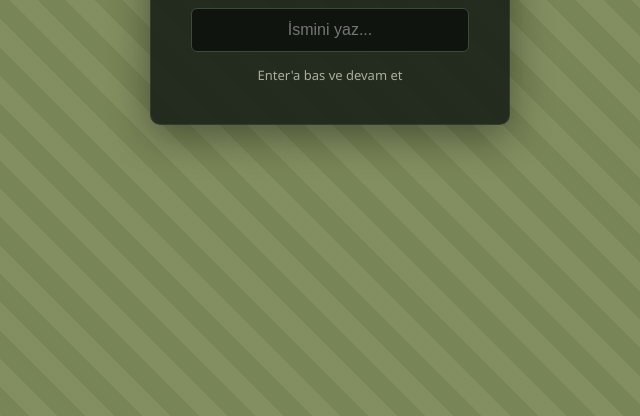
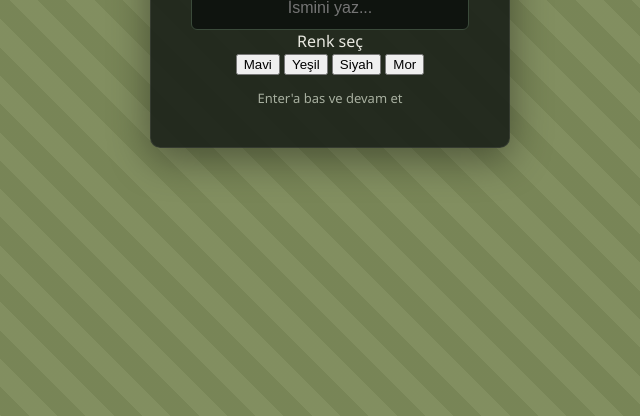
Before and after one commit to arkiteksz/PenguTR, a website: page public/index.html in a window 1280 px wide. Shown: the part 384-800 px from the top of the page, without its empty margins (310-950 px from the left). Drawn offline with nearby package versions, Linux system fonts and the light colour scheme; no server answers.

Commit message:
Update index.html

```diff
--- a/public/index.html
+++ b/public/index.html
@@ -14,7 +14,18 @@
 <div id="screen-name" class="screen center-screen">
   <div class="name-box">
     <h1>🐧 Penguen Savaşları</h1>
-    <input id="nameInput" type="text" placeholder="İsmini yaz..." maxlength="20" autocomplete="off">
+<input id="nameInput" type="text" placeholder="İsmini yaz..." maxlength="20" autocomplete="off">
+
+    <div class="skin-picker">
+      <div class="skin-label">Renk seç</div>
+      <div class="skin-options">
+        <button class="skin-btn active" data-skin="blue" style="--c:#3d6fb0">Mavi</button>
+        <button class="skin-btn" data-skin="green" style="--c:#3d8f4a">Yeşil</button>
+        <button class="skin-btn" data-skin="black" style="--c:#2a2a2a">Siyah</button>
+        <button class="skin-btn" data-skin="purple" style="--c:#7a3d9e">Mor</button>
+      </div>
+    </div>
+
     <div class="hint">Enter'a bas ve devam et</div>
   </div>
 </div>
```
